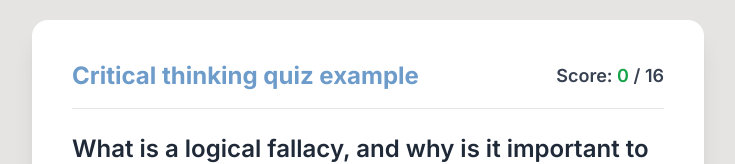
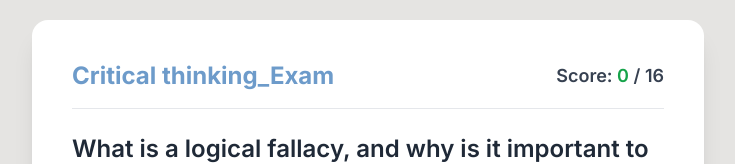
Before and after one commit to shabazrasheed10-rgb/Critical-thinking-quiz-mode, a plain HTML site: page index.html in a window 1280 px wide. Shown: the top 164 px of the page, without its empty margins (272-1007 px from the left). Drawn offline with nearby package versions, Linux system fonts and the light colour scheme.

Commit message:
Update quiz title from 'Critical thinking quiz example' to 'Critical thinking_Exam'

```diff
--- a/index.html
+++ b/index.html
@@ -46,7 +46,7 @@
  <body>
   <div id="quiz-container" class="w-full max-w-2xl bg-white shadow-xl rounded-2xl p-6 md:p-10"> <!-- Header: Score and Progress -->
    <div class="flex justify-between items-center mb-6 border-b pb-4 border-gray-200">
-    <h1 class="text-2xl font-bold text-[#6D9BCA]">Critical thinking quiz example</h1>
+    <h1 class="text-2xl font-bold text-[#6D9BCA]">Critical thinking_Exam</h1>
     <div class="text-lg font-semibold text-gray-700">
       Score: <span id="score-display" class="text-green-600">0</span> / <span id="total-questions">30</span>
     </div>
```
